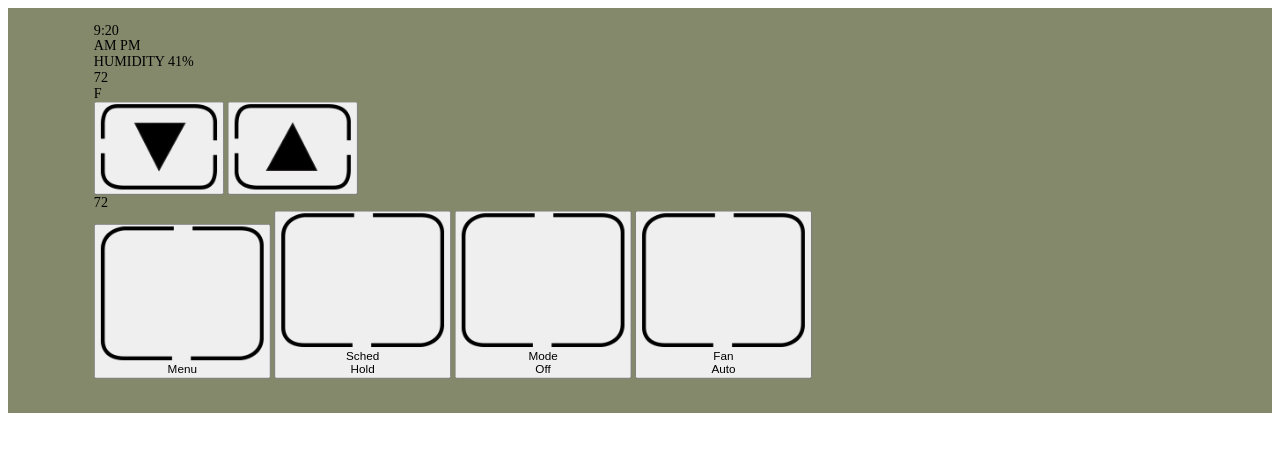
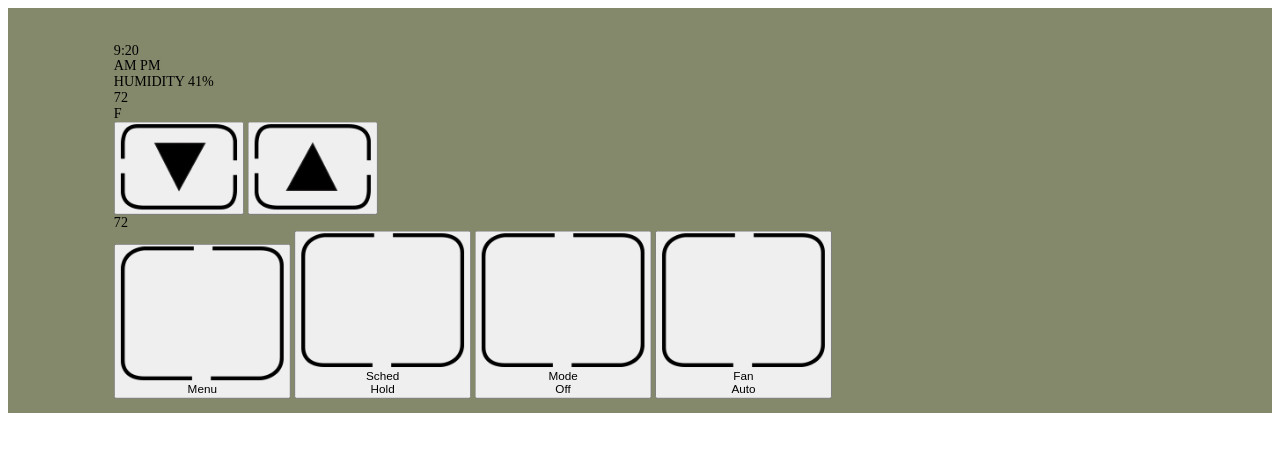
Before and after one commit to TheShoes/thermgit, a SvelteKit app: page / in a window 1280 px wide. Shown: the top 452 px of the page. Built offline with nearby package versions, Linux system fonts and the light colour scheme.

Commit message:
Update +page.svelte

```diff
--- a/src/routes/+page.svelte
+++ b/src/routes/+page.svelte
@@ -48,8 +48,8 @@
 
     /* Manual positioning - uncomment and adjust as needed */
     position: relative;
-    top: -10px;
-    left: 10px;
+    top: 10px;
+    left: 30px;
 
     /* Or use margin for offset positioning */
     /* margin-top: 20px; */
```
